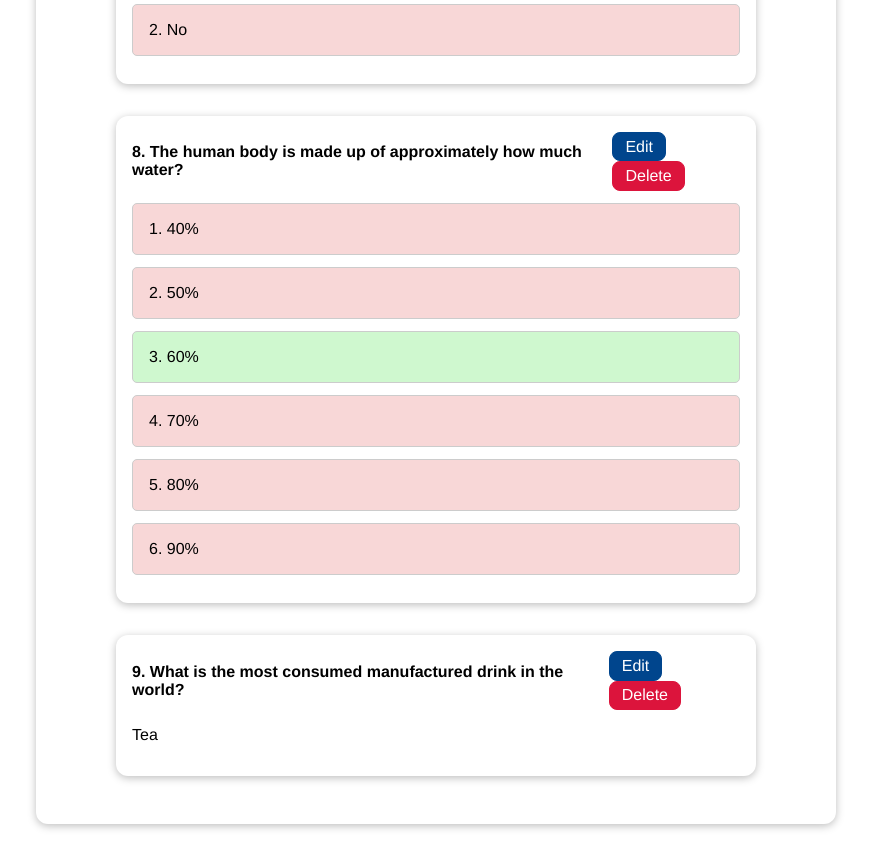
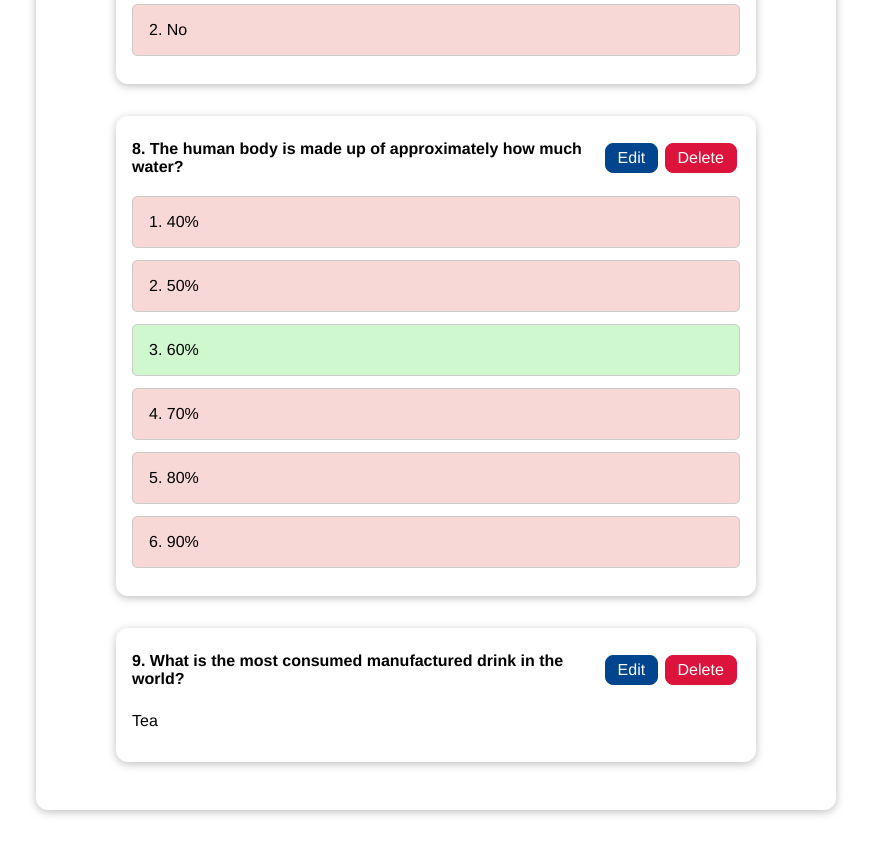
Before and after one commit to Dan-5150/vue-quiz-app, a Vue app: page /questions in a window 1280 px wide. Shown: the part 1760-2616 px from the top of the page, without its empty margins (204-1075 px from the left). Built offline with nearby package versions, Linux system fonts and the light colour scheme.

Commit message:
Keep question action buttons inline

```diff
--- a/src/components/questions/QuestionItem.vue
+++ b/src/components/questions/QuestionItem.vue
@@ -8,7 +8,7 @@
       <div>
         <div class="header">
           <h3>{{ index + 1 }}. {{ question.question }}</h3>
-          <div>
+          <div class="button-group">
             <base-button
               classes="small"
               :link="true"
@@ -102,6 +102,10 @@ ul {
     flex-direction: column;
     align-items: flex-start;
   }
+
+  .button-group {
+    flex: none;
+  }
 }
 
 // Animations
```
